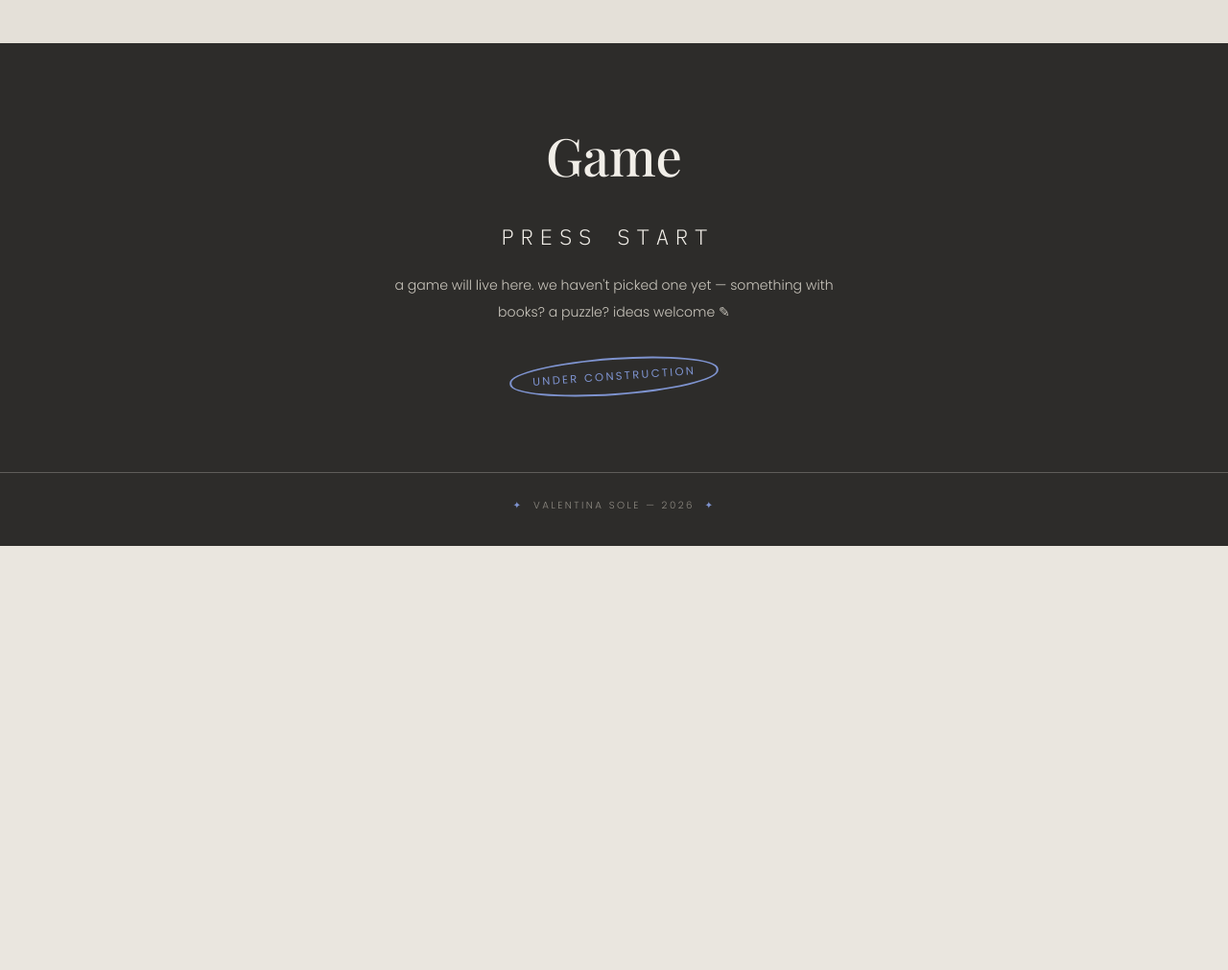
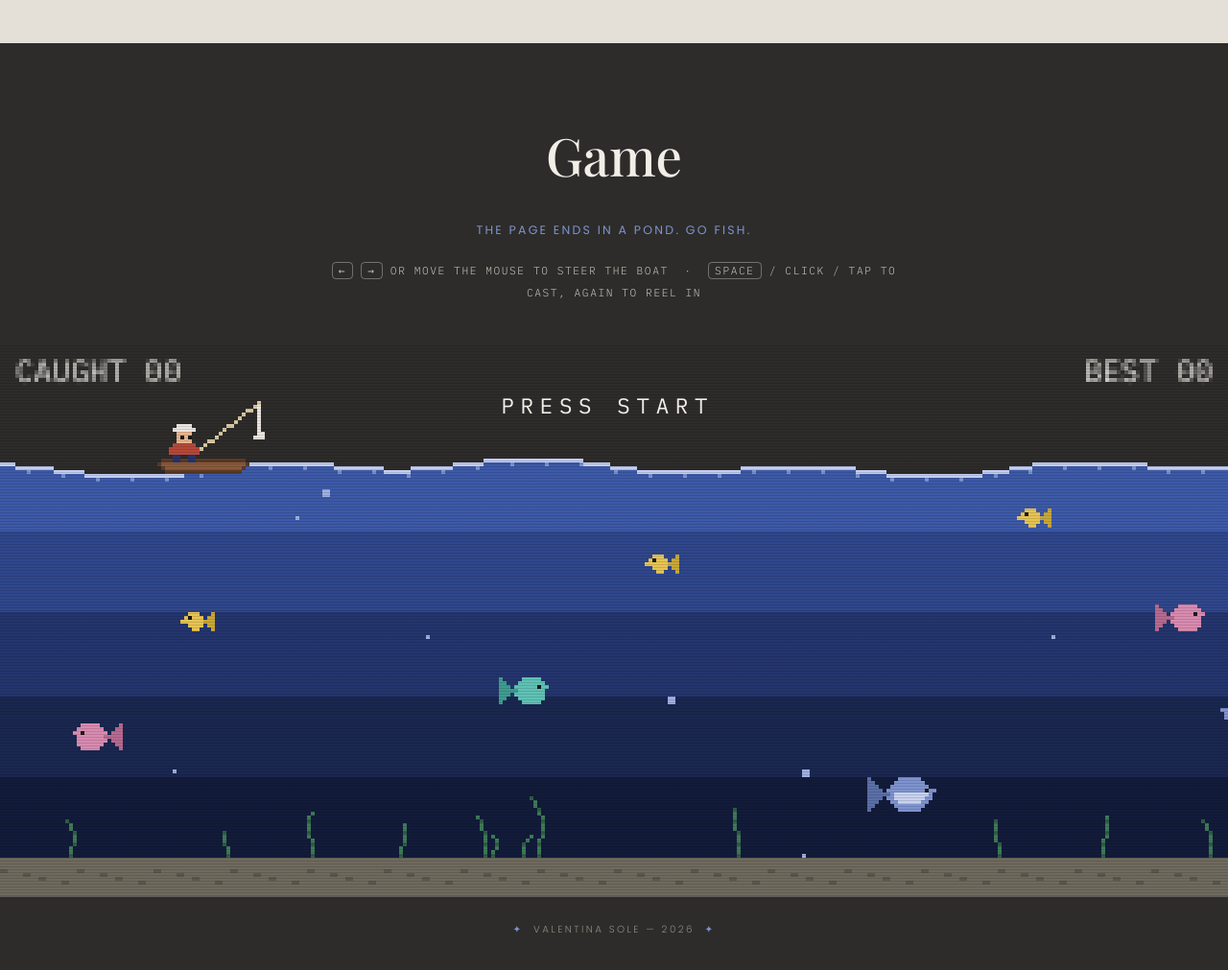
Before and after one commit to valentinasole1/bitacora, a plain HTML site: page index.html in a window 1280 px wide. Shown: the part 4320-5331 px from the top of the page at 96% size. Before the commit the page ends 4889 px from the top, so only its background shows below. Drawn offline with nearby package versions, Linux system fonts and the light colour scheme; a web font is replaced by a local one.

Commit message:
Add the pond: a retro fishing game at the end of the page
- game.js: pixel-art canvas (scaled with image-rendering: pixelated),
  wavy water, stepped depth bands, sand, swaying weeds, bubbles
- a retro guy on a bobbing boat with a rod; six fish species that swim
  at their own depth and speed, wrap around the edges and respawn
- steer with arrow keys / A-D / mouse, cast with space / click / tap,
  press again to reel in; catches count, best score in localStorage
- animates only while the pond is on screen; PRESS START overlay,
  CRT scanlines, keyboard-focusable canvas with an aria-label
- README: describe the game

Co-Authored-By: Claude Fable 5.1 <noreply@anthropic.com>
Claude-Session: https://claude.ai/code/session_01Kz1iSXKoYSe7aTtzt7p6GP

```diff
--- /dev/null
+++ b/game.js
@@ -0,0 +1,355 @@
+/* The pond — a tiny retro fishing game at the end of the page.
+   Vanilla JS, no dependencies. Pixel art is drawn on a low-res canvas
+   and scaled up with image-rendering: pixelated. */
+(() => {
+  const canvas = document.getElementById('pond');
+  const startBtn = document.getElementById('pond-start');
+  if (!canvas || !canvas.getContext) return;
+  const ctx = canvas.getContext('2d');
+  const MONO = '"IBM Plex Mono", ui-monospace, Menlo, monospace';
+  const reduceMotion = matchMedia('(prefers-reduced-motion: reduce)').matches;
+
+  // ── palette (site colours + water) ─────────────────────────────
+  const C = {
+    sky: '#2d2c2a', surf: '#c3cdf0', foam: '#7e93cf',
+    water: ['#3d5aa8', '#2f478c', '#24356e', '#1a2750', '#121b3a'],
+    sand: '#6f6a5e', sand2: '#5b574d', weed: '#3f7a5a', weed2: '#2f5e45',
+    hull: '#8a5a3c', hullD: '#5b3a26', skin: '#e8b58f', hat: '#eae6df', eye: '#1c1b19',
+    shirt: '#b5483a', pants: '#24356e', rod: '#d9c9a3', line: '#eae6df',
+    bubble: '#9fb0e0', text: '#f1eee8'
+  };
+
+  // ── sprites ('.' = transparent) ────────────────────────────────
+  const BOAT = [
+    '..hhhhhhhhhhhhhhhhhhhhhh..',
+    '.hHHHHHHHHHHHHHHHHHHHHHHh.',
+    '..hHHHHHHHHHHHHHHHHHHHHh..',
+    '...hhhhhhhhhhhhhhhhhhhh...'
+  ];
+  const GUY = [
+    '..aaaa..',
+    '.aaaaaa.',
+    '..ssss..',
+    '..sese..',
+    '..ssss..',
+    '.rrrrrr.',
+    'rrrrrrrr',
+    'rrrrrrrr',
+    '.pp..pp.',
+    '.pp..pp.'
+  ];
+  const FISH = {
+    s: [
+      't...fff..',
+      'tt.fffef.',
+      'tttffffff',
+      'tt.ffff..',
+      't...ff...'
+    ],
+    m: [
+      't.....fffff..',
+      'tt...fffffff.',
+      'ttt.ffffffeff',
+      'tttttfffffff.',
+      'ttt.ffffffff.',
+      'tt...fffffff.',
+      't.....fffff..'
+    ],
+    l: [
+      't.......ffffff....',
+      'tt.....ffffffff...',
+      'ttt...ffffffffff..',
+      'tttt.ffffffffffeff',
+      'ttttttfbbbbbbbbbf.',
+      'tttt.ffbbbbbbbbff.',
+      'ttt...ffbbbbbbff..',
+      'tt.....ffffffff...',
+      't.......ffffff....'
+    ]
+  };
+  // small fish swim shallow and fast, big ones deep and slow
+  const SPECIES = [
+    { key: 's', body: '#e8853a', tail: '#c96a2a', speed: [16, 26], depth: [0, .45] },
+    { key: 's', body: '#e6c454', tail: '#c9a83a', speed: [18, 28], depth: [0, .5] },
+    { key: 'm', body: '#5fc2b5', tail: '#3f9c90', speed: [11, 18], depth: [.25, .75] },
+    { key: 'm', body: '#d98bb0', tail: '#b76a90', speed: [10, 17], depth: [.3, .8] },
+    { key: 'l', body: '#7e93cf', tail: '#5b6fa8', belly: '#c9d2ee', speed: [7, 12], depth: [.55, 1] },
+    { key: 'l', body: '#c9c5bc', tail: '#9a968d', belly: '#eae6df', speed: [6, 11], depth: [.6, 1] }
+  ];
+
+  const HOOK_DX = 27;   // rod tip, relative to the boat's left edge
+  const SAND = 10;
+
+  // ── state ───────────────────────────────────────────────────────
+  let W = 320, H = 200, SURF = 44;
+  const boat = { x: 40, target: 40, w: BOAT[0].length };
+  const hook = { state: 'idle', y: 0, fish: null };
+  let fish = [], bubbles = [], weeds = [], parts = [], texts = [];
+  let caught = 0, best = 0, started = false, inView = false, t = 0, last = 0, raf = 0;
+  const keys = { left: false, right: false };
+  try { best = parseInt(localStorage.getItem('pond.best'), 10) || 0; } catch (e) { /* private mode */ }
+
+  const rand = (a, b) => a + Math.random() * (b - a);
+  const clamp = (v, a, b) => Math.max(a, Math.min(b, v));
+  const pad = n => String(n).padStart(2, '0');
+
+  // ── drawing helpers ─────────────────────────────────────────────
+  function drawSprite(rows, pal, x, y, flip) {
+    for (let r = 0; r < rows.length; r++) {
+      const row = rows[r];
+      for (let c = 0; c < row.length; c++) {
+        const col = pal[row[c]];
+        if (!col) continue;
+        ctx.fillStyle = col;
+        ctx.fillRect(x + (flip ? row.length - 1 - c : c), y + r, 1, 1);
+      }
+    }
+  }
+  function pixLine(x0, y0, x1, y1, col) {   // Bresenham, so the rod and line stay crisp
+    ctx.fillStyle = col;
+    let dx = Math.abs(x1 - x0), dy = -Math.abs(y1 - y0);
+    const sx = x0 < x1 ? 1 : -1, sy = y0 < y1 ? 1 : -1;
+    let err = dx + dy;
+    for (;;) {
+      ctx.fillRect(x0, y0, 1, 1);
+      if (x0 === x1 && y0 === y1) break;
+      const e2 = 2 * err;
+      if (e2 >= dy) { err += dy; x0 += sx; }
+      if (e2 <= dx) { err += dx; y0 += sy; }
+    }
+  }
+
+  // ── world ───────────────────────────────────────────────────────
+  const surfaceY = x => SURF + Math.sin(x * 0.09 + t * 2.2) * 1.4 + Math.sin(x * 0.031 - t * 1.1) * 1.1;
+  const boatY = () => Math.round(surfaceY(boat.x + boat.w / 2)) - 3;
+  function rodTip() {
+    const gx = Math.round(boat.x) + 4, gy = boatY() - GUY.length + 1;
+    return { x: gx + 23, y: gy - 6, hx: gx + 8, hy: gy + 6 };
+  }
+  function newBubble(anyY) {
+    return { x: rand(0, W), y: anyY ? rand(SURF + 10, H - SAND) : H - SAND - 1, r: Math.random() < .3 ? 2 : 1, sp: rand(6, 14), ph: rand(0, 6.3) };
+  }
+  function spawnFish(fromEdge) {
+    const sp = SPECIES[Math.floor(Math.random() * SPECIES.length)];
+    const rows = FISH[sp.key], w = rows[0].length, h = rows.length;
+    const top = SURF + 8, bot = H - SAND - h - 2;
+    const baseY = Math.round(top + (bot - top) * rand(sp.depth[0], sp.depth[1]));
+    const dir = Math.random() < .5 ? 1 : -1;
+    const x = fromEdge ? (dir === 1 ? -w - 2 : W + 2) : rand(0, W - w);
+    return { sp, rows, w, h, x, y: baseY, baseY, dir, speed: rand(sp.speed[0], sp.speed[1]), ph: rand(0, 6.3), fr: rand(1.2, 2.4) };
+  }
+  function spawnAll() {
+    fish = [];
+    const n = Math.max(4, Math.round(W / 40));
+    for (let i = 0; i < n; i++) fish.push(spawnFish(false));
+  }
+  function resize() {
+    const rect = canvas.getBoundingClientRect();
+    if (!rect.width || !rect.height) return;
+    const scale = Math.max(2, Math.round(rect.width / 320));
+    W = Math.max(160, Math.round(rect.width / scale));
+    H = Math.max(120, Math.round(rect.height / scale));
+    canvas.width = W; canvas.height = H;
+    ctx.imageSmoothingEnabled = false;
+    SURF = Math.round(H * 0.22);
+    boat.x = clamp(boat.x, 0, W - boat.w);
+    boat.target = clamp(boat.target, 0, W - boat.w);
+    weeds = [];
+    for (let i = 0, n = Math.round(W / 26); i < n; i++) weeds.push({ x: Math.round(rand(2, W - 3)), h: Math.round(rand(6, 18)), ph: rand(0, 6.3) });
+    bubbles = [];
+    for (let i = 0, n = Math.round(W / 40); i < n; i++) bubbles.push(newBubble(true));
+    if (!fish.length) spawnAll();
+    else for (const f of fish) f.baseY = clamp(f.baseY, SURF + 8, H - SAND - f.h - 2);
+    if (hook.state === 'idle') hook.y = rodTip().y + 6;
+    draw();
+  }
+
+  // ── game logic ──────────────────────────────────────────────────
+  function cast() {
+    if (hook.state === 'idle') hook.state = 'casting';
+    else if (hook.state === 'casting') hook.state = 'reeling';
+  }
+  function hits(hx, hy, f) {
+    return hx + 2 >= f.x && hx - 2 <= f.x + f.w && hy + 5 >= f.y && hy <= f.y + f.h;
+  }
+  function splash(x, y) {
+    for (let i = 0; i < 7; i++) parts.push({ x, y, vx: rand(-22, 22), vy: rand(-45, -15), life: 1 });
+  }
+  function land(f) {
+    caught++;
+    if (caught > best) { best = caught; try { localStorage.setItem('pond.best', String(best)); } catch (e) { /* ignore */ } }
+    const tip = rodTip();
+    texts.push({ x: tip.x, y: tip.y - 4, s: '+1', life: 1 });
+    fish.splice(fish.indexOf(f), 1);
+    hook.fish = null;
+    setTimeout(() => { if (fish.length < Math.max(4, Math.round(W / 40))) fish.push(spawnFish(true)); }, 1200);
+  }
+  function update(dt) {
+    t += dt;
+    if (keys.left) boat.target -= 70 * dt;
+    if (keys.right) boat.target += 70 * dt;
+    boat.target = clamp(boat.target, 0, W - boat.w);
+    const d = boat.target - boat.x, step = 60 * dt;
+    boat.x += Math.abs(d) < step ? d : Math.sign(d) * step;
+
+    const pace = Math.min(1.6, 1 + caught * 0.03);
+    for (const f of fish) {
+      if (f === hook.fish) continue;
+      f.x += f.dir * f.speed * pace * dt;
+      f.y = f.baseY + Math.sin(t * f.fr + f.ph) * 2;
+      if (f.dir === 1 && f.x > W + 4) { f.x = -f.w - 4; }
+      else if (f.dir === -1 && f.x < -f.w - 4) { f.x = W + 4; }
+    }
+
+    const tip = rodTip();
+    const maxY = H - SAND - 6;
+    if (hook.state === 'casting') {
+      const prev = hook.y;
+      hook.y += 45 * dt;
+      const sy = surfaceY(tip.x);
+      if (prev < sy && hook.y >= sy) splash(tip.x, sy);
+      if (hook.y >= maxY) { hook.y = maxY; hook.state = 'reeling'; }
+    } else if (hook.state === 'reeling') {
+      hook.y -= (hook.fish ? 40 : 60) * dt;
+      if (hook.fish) { hook.fish.x = tip.x - hook.fish.w / 2; hook.fish.y = hook.y + 3; }
+      if (hook.y <= tip.y + 6) {
+        hook.y = tip.y + 6;
+        if (hook.fish) land(hook.fish);
+        hook.state = 'idle';
+      }
+    } else {
+      hook.y = tip.y + 6;
+    }
+    if (hook.state !== 'idle' && !hook.fish && hook.y > surfaceY(tip.x)) {
+      for (const f of fish) if (hits(tip.x, hook.y, f)) { hook.fish = f; hook.state = 'reeling'; break; }
+    }
+
+    for (const b of bubbles) {
+      b.y -= b.sp * dt; b.x += Math.sin(t * 2 + b.ph) * 4 * dt;
+      if (b.y < surfaceY(b.x) + 1) Object.assign(b, newBubble(false));
+    }
+    for (const p of parts) { p.vy += 70 * dt; p.x += p.vx * dt; p.y += p.vy * dt; p.life -= dt * 1.8; }
+    parts = parts.filter(p => p.life > 0);
+    for (const tx of texts) { tx.y -= 12 * dt; tx.life -= dt * 0.9; }
+    texts = texts.filter(tx => tx.life > 0);
+  }
+
+  // ── render ──────────────────────────────────────────────────────
+  function draw() {
+    ctx.clearRect(0, 0, W, H);
+    // stepped water
+    const top = SURF - 4, depth = H - SAND - top, n = C.water.length;
+    for (let i = 0; i < n; i++) {
+      const y0 = Math.round(top + depth * i / n), y1 = Math.round(top + depth * (i + 1) / n);
+      ctx.fillStyle = C.water[i]; ctx.fillRect(0, y0, W, y1 - y0);
+    }
+    // sand
+    ctx.fillStyle = C.sand; ctx.fillRect(0, H - SAND, W, SAND);
+    ctx.fillStyle = C.sand2;
+    for (let x = 0; x < W; x += 5) ctx.fillRect(x + (x % 2), H - SAND + 3 + ((x / 5) % 4), 2, 1);
+    // sky + surface, column by column
+    const shimmer = Math.floor(t * 6);
+    for (let x = 0; x < W; x++) {
+      const sy = Math.round(surfaceY(x));
+      ctx.fillStyle = C.sky; ctx.fillRect(x, 0, 1, sy);
+      ctx.fillStyle = C.surf; ctx.fillRect(x, sy, 1, 1);
+      if ((x + shimmer) % 9 === 0) { ctx.fillStyle = C.foam; ctx.fillRect(x, sy + 1, 1, 1); }
+    }
+    // weeds
+    for (const wd of weeds) {
+      for (let i = 0; i < wd.h; i++) {
+        const sway = Math.round(Math.sin(t * 1.5 + wd.ph + i * 0.35) * (i / wd.h) * 2);
+        ctx.fillStyle = i % 3 === 0 ? C.weed2 : C.weed;
+        ctx.fillRect(wd.x + sway, H - SAND - 1 - i, 1, 1);
+      }
+    }
+    // bubbles
+    ctx.fillStyle = C.bubble;
+    for (const b of bubbles) ctx.fillRect(Math.round(b.x), Math.round(b.y), b.r, b.r);
+    // fish
+    for (const f of fish) {
+      const pal = { f: f.sp.body, t: f.sp.tail, b: f.sp.belly || f.sp.body, e: C.eye };
+      drawSprite(f.rows, pal, Math.round(f.x), Math.round(f.y), f.dir === -1);
+    }
+    // line + hook
+    const tip = rodTip();
+    const hx = Math.round(tip.x), hy = Math.round(hook.y);
+    pixLine(hx, tip.y, hx, hy, C.line);
+    ctx.fillStyle = C.line;
+    ctx.fillRect(hx, hy, 1, 3); ctx.fillRect(hx - 1, hy + 3, 3, 1); ctx.fillRect(hx + 1, hy + 2, 1, 1);
+    // splash
+    ctx.fillStyle = C.surf;
+    for (const p of parts) ctx.fillRect(Math.round(p.x), Math.round(p.y), 1, 1);
+    // boat, guy, rod
+    const by = boatY();
+    drawSprite(BOAT, { h: C.hullD, H: C.hull }, Math.round(boat.x), by);
+    const gx = Math.round(boat.x) + 4, gy = by - GUY.length + 1;
+    drawSprite(GUY, { a: C.hat, s: C.skin, e: C.eye, r: C.shirt, p: C.pants }, gx, gy);
+    pixLine(tip.hx, tip.hy, tip.x, tip.y, C.rod);
+    // floating text + HUD
+    ctx.font = `8px ${MONO}`; ctx.textBaseline = 'top'; ctx.fillStyle = C.text;
+    for (const tx of texts) { ctx.globalAlpha = Math.max(0, tx.life); ctx.fillText(tx.s, Math.round(tx.x), Math.round(tx.y)); }
+    ctx.globalAlpha = 1;
+    ctx.textAlign = 'left'; ctx.fillText(`CAUGHT ${pad(caught)}`, 4, 4);
+    ctx.textAlign = 'right'; ctx.fillText(`BEST ${pad(best)}`, W - 4, 4);
+    ctx.textAlign = 'left';
+  }
+
+  // ── loop ────────────────────────────────────────────────────────
+  function frame(now) {
+    raf = 0;
+    const dt = Math.min(0.05, (now - last) / 1000 || 0.016);
+    last = now;
+    update(dt); draw();
+    if (inView && (started || !reduceMotion)) raf = requestAnimationFrame(frame);
+  }
+  function play() {
+    if (raf) return;
+    last = performance.now();
+    raf = requestAnimationFrame(frame);
+  }
+  function start() {
+    if (started) return;
+    started = true;
+    if (startBtn) startBtn.hidden = true;
+    canvas.focus({ preventScroll: true });
+    play();
+  }
+
+  // ── input ───────────────────────────────────────────────────────
+  const pointerX = e => (e.clientX - canvas.getBoundingClientRect().left) / canvas.getBoundingClientRect().width * W;
+  const aim = e => { boat.target = clamp(pointerX(e) - HOOK_DX, 0, W - boat.w); };
+  canvas.addEventListener('pointermove', e => { if (started && (e.pointerType === 'mouse' || e.buttons)) aim(e); });
+  canvas.addEventListener('pointerdown', e => {
+    if (e.button && e.button !== 0) return;
+    e.preventDefault();
+    const fresh = !started;
+    start(); aim(e);
+    if (!fresh) cast();
+  });
+  if (startBtn) startBtn.addEventListener('click', start);
+  window.addEventListener('keydown', e => {
+    if (!started || !inView || e.altKey || e.ctrlKey || e.metaKey) return;
+    if (e.target !== canvas && /^(INPUT|TEXTAREA|SELECT|BUTTON)$/.test(e.target.tagName)) return;
+    switch (e.key) {
+      case 'ArrowLeft': case 'a': case 'A': keys.left = true; break;
+      case 'ArrowRight': case 'd': case 'D': keys.right = true; break;
+      case ' ': case 'Enter': if (!e.repeat) cast(); break;
+      default: return;
+    }
+    e.preventDefault();
+  });
+  window.addEventListener('keyup', e => {
+    if (e.key === 'ArrowLeft' || e.key === 'a' || e.key === 'A') keys.left = false;
+    if (e.key === 'ArrowRight' || e.key === 'd' || e.key === 'D') keys.right = false;
+  });
+  window.addEventListener('blur', () => { keys.left = keys.right = false; });
+
+  // ── lifecycle: only animate while the pond is on screen ─────────
+  new IntersectionObserver(entries => {
+    inView = entries[0].isIntersecting;
+    if (inView) play();
+  }, { threshold: 0.05 }).observe(canvas);
+  new ResizeObserver(resize).observe(canvas);
+  resize();
+})();
--- a/index.html
+++ b/index.html
@@ -339,22 +339,80 @@
     margin-top: 28px;
   }
 
-  /* ── game ──────────────────────────────────────────────── */
+  /* ── game: the pond ────────────────────────────────────── */
   .band.dark {
     background: var(--dark);
     color: #f1eee8;
     border-top: 0;
     text-align: center;
   }
-  .press-start { font-family: var(--mono); font-size: 1.4rem; letter-spacing: .3em; margin: 34px 0 10px; }
+  .band.pond { padding-left: 0; padding-right: 0; padding-bottom: 0; }
+  .band.pond .wrap { padding: 0 24px; }
+  .band.pond .hand-note { color: var(--blue-soft); }
+  .pond-help {
+    font-family: var(--mono);
+    font-size: .7rem;
+    letter-spacing: .14em;
+    text-transform: uppercase;
+    color: #c9c5bc;
+    margin: 22px auto 0;
+    max-width: 620px;
+    line-height: 2.1;
+  }
+  .pond-help kbd {
+    font: inherit;
+    padding: 1px 6px;
+    border: 1px solid rgba(241, 238, 232, .35);
+    border-radius: 4px;
+  }
+  .pond-wrap { position: relative; margin-top: 40px; }
+  #pond {
+    display: block;
+    width: 100%;
+    height: clamp(320px, 72vh, 640px);
+    background: var(--dark);
+    image-rendering: crisp-edges;
+    image-rendering: pixelated;
+    cursor: crosshair;
+    outline: none;
+    touch-action: pan-y;
+    -webkit-tap-highlight-color: transparent;
+  }
+  #pond:focus-visible { box-shadow: inset 0 0 0 2px var(--blue-soft); }
+  .pond-wrap::after {
+    content: "";
+    position: absolute;
+    inset: 0;
+    pointer-events: none;
+    background: repeating-linear-gradient(to bottom, transparent 0 2px, rgba(0, 0, 0, .13) 2px 3px);
+  }
+  .press-start {
+    font-family: var(--mono);
+    font-size: 1.4rem;
+    letter-spacing: .3em;
+    color: #f1eee8;
+  }
+  .press-start.overlay {
+    position: absolute;
+    left: 50%;
+    top: 7%;
+    transform: translateX(-50%);
+    z-index: 1;
+    margin: 0;
+    padding: 10px 16px;
+    background: none;
+    border: 0;
+    cursor: pointer;
+    transition: color .25s;
+  }
+  .press-start.overlay:hover, .press-start.overlay:focus-visible { color: var(--blue-soft); outline: none; }
+  .press-start.overlay[hidden] { display: none; }
   .cursor {
     display: inline-block; width: .6em; height: 1.1em;
     background: currentColor; vertical-align: text-bottom;
     animation: blink 1.05s steps(1) infinite;
   }
   @keyframes blink { 50% { opacity: 0; } }
-  .game-note { font-size: .88rem; margin: 22px auto 0; max-width: 460px; line-height: 2; color: #c9c5bc; }
-  .band.dark .stamp { color: var(--blue-soft); border-color: var(--blue-soft); }
 
   footer {
     background: var(--dark);
@@ -535,12 +593,15 @@
   </section>
 
   <!-- GAME -->
-  <section class="band dark" id="game">
+  <section class="band dark pond" id="game">
     <div class="wrap">
       <h2>Game</h2>
-      <p class="press-start">PRESS START<span class="cursor" aria-hidden="true"></span></p>
-      <p class="game-note">a game will live here. we haven't picked one yet — something with books? a puzzle? ideas welcome ✎</p>
-      <p class="center"><span class="stamp">under construction</span></p>
+      <p class="hand-note">the page ends in a pond. go fish.</p>
+      <p class="pond-help"><kbd>←</kbd> <kbd>→</kbd> or move the mouse to steer the boat &nbsp;·&nbsp; <kbd>space</kbd> / click / tap to cast, again to reel in</p>
+    </div>
+    <div class="pond-wrap">
+      <canvas id="pond" tabindex="0" aria-label="Fishing game. Steer the boat with the arrow keys or the pointer, press space or tap to cast the line and catch fish."></canvas>
+      <button class="press-start overlay" id="pond-start" type="button">PRESS START<span class="cursor" aria-hidden="true"></span></button>
     </div>
   </section>
 
@@ -548,5 +609,6 @@
 
 <footer><span class="fs">✦</span> &nbsp;Valentina Sole — 2026&nbsp; <span class="fs">✦</span></footer>
 
+<script src="game.js" defer></script>
 </body>
 </html>
```
Also changed, not shown: 1 other file.
